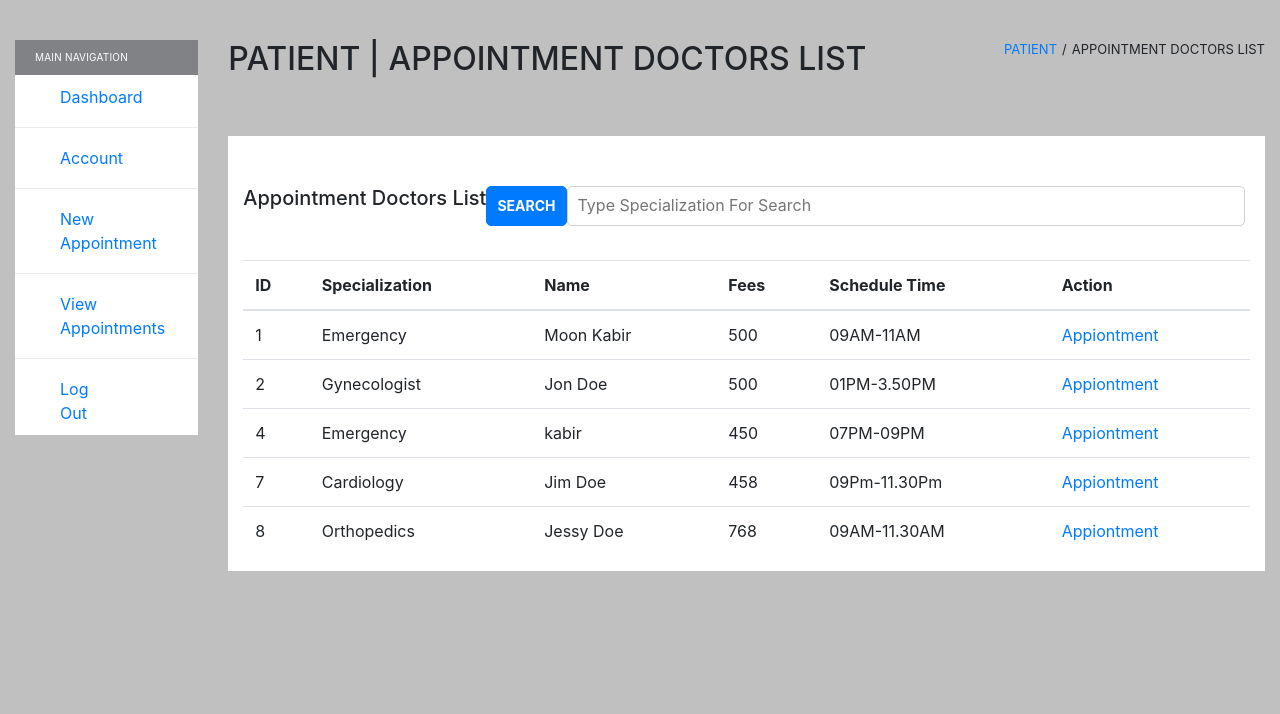
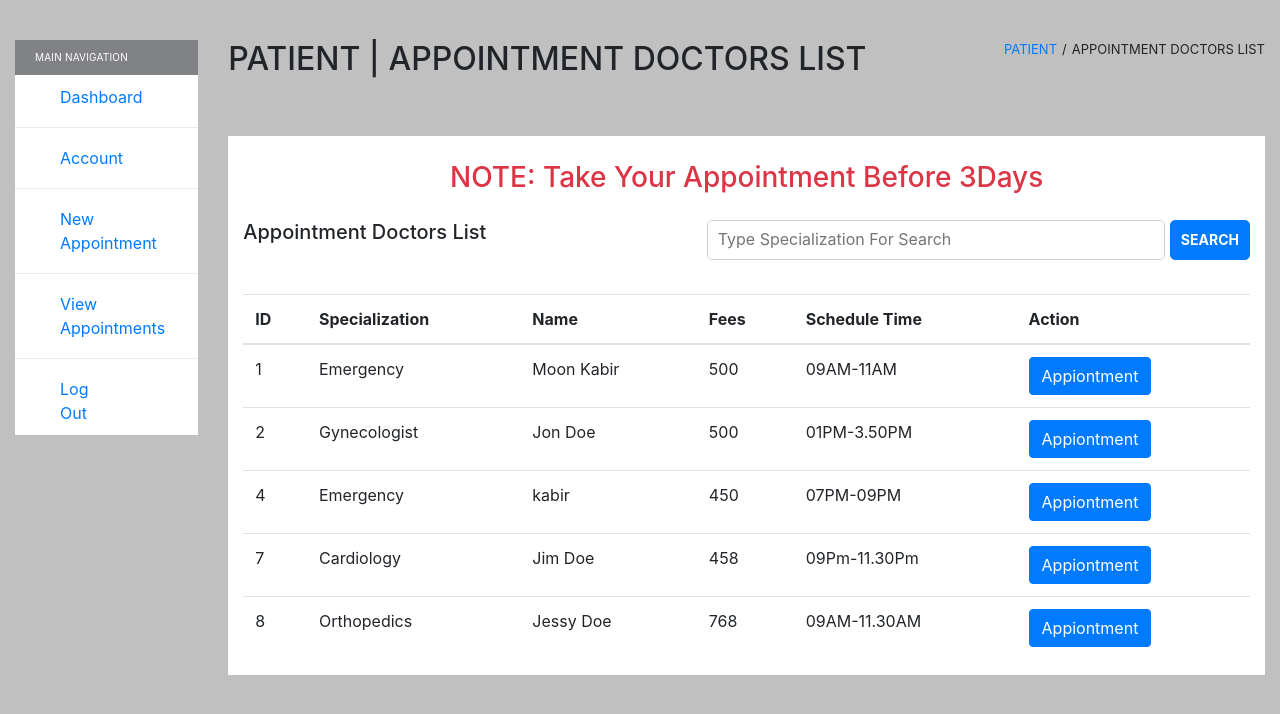
Before and after one commit to moonkabir/hospital-management-system, a PHP site: page /patient-new-appointment.php in a window 1280 px wide. Shown: the top 714 px of the page. Run offline with PHP 8.4, Linux system fonts and the light colour scheme; a user stored in the database is signed in; data comes from the database, SQL or seed files in the repository; some libraries are stand-ins or nearby versions.

Commit message:
patient appointment automatic

```diff
--- a/assets/css/main.css
+++ b/assets/css/main.css
@@ -304,10 +304,11 @@ section.login .registration-form-section .gender {
 
 .pattient-search-form {
     display: flex;
+    justify-content: end;
 }
 
 .pattient-search-form input {
-    width: 100%;
+    width: 60%;
     border: 1px solid #d1d1d1;
     border-radius: 5px;
     box-shadow: none;
--- a/inc/patient/manage-appointment-dashboard.php
+++ b/inc/patient/manage-appointment-dashboard.php
@@ -1,13 +1,21 @@
+<style type="text/css">
+.doctor-specialization-list {
+    padding-top: 25px;
+}
+h3.text-danger.text-center {
+    margin-bottom: 25px;
+}
+</style>
 <div class="container-fluid container-fullw bg-white doctor-specialization">
     <div class="row">
         <div class="col-md-12 doctor-specialization-list">
+            <h3 class="text-danger text-center">NOTE: Take Your Appointment Before 3Days </h3>
             <h5 class="float-left">Appointment Doctors List</h5>
             <form action="patient-appointment-doctor-search.php" method="POST" class="pattient-search-form">
+                <input type="text" name="search" class="float-right" placeholder="Type Specialization For Search">
                 <button id="search-button" class="float-right" name="submit" value="submit">Search</button>
-                <input type="text" name="search" class="float-right" placeholder="Type Specialization For Search">
                 <input type="hidden" id="staskid" name="staskid">
             </form>
-            <form method="POST">
             <table class="table table-hover" id="sample-table-1">
                 <thead>
                     <tr>
@@ -21,7 +29,6 @@
                 </thead>
                 <tbody>
                 <?php
-
                 while ($data = mysqli_fetch_assoc($result)) {
                 ?>
                 <tr>
@@ -31,7 +38,12 @@
                     <td><?php echo $data['fees'];?></td>
                     <td><?php echo $data['scheduleTime'];?></td>
                     <td>
-                            <a class="update" data-taskid="<?php echo $data['Id'];?>" href='patient-appointment-form.php'>Appiontment</a>
+                         <!-- <a class="update" data-taskid="<?php echo $data['Id'];?>" href='patient-appointment-form.php'>Appiontment</a> -->
+                        <form class="edit-docotr-form" role="form" name="dcotorspcl" method="post" >
+                            <input type="hidden" name="appointmentdocotrid" value="<?php echo $data['Id'];?>">
+                            <button id="editdoctorspecilization" type="submit" name="submit" class="btn btn-o btn-primary">Appiontment</button>
+                            <input type="hidden" name="action" value="addappointment">
+                        </form>
                     </td>
                 </tr>
                 <?php
@@ -41,7 +53,6 @@
 
                 </tbody>
             </table>
-            </form>
         </div>
     </div>
 </div>
--- a/patient-appointment-form.php
+++ b/patient-appointment-form.php
@@ -1,4 +1,4 @@
-<?php
+<!-- <?php
 session_start();
 include('inc/config.php');
 include('inc/headerwithoutnavwithoutbg.php');
@@ -62,4 +62,4 @@ if(!$_patient_id){
 		</div>
     </div>
 </div>
-<?php include('inc/footerwithoutbg.php'); ?>
+<?php include('inc/footerwithoutbg.php'); ?> -->
```
Lines whose indentation alone changed are shown as unchanged.
